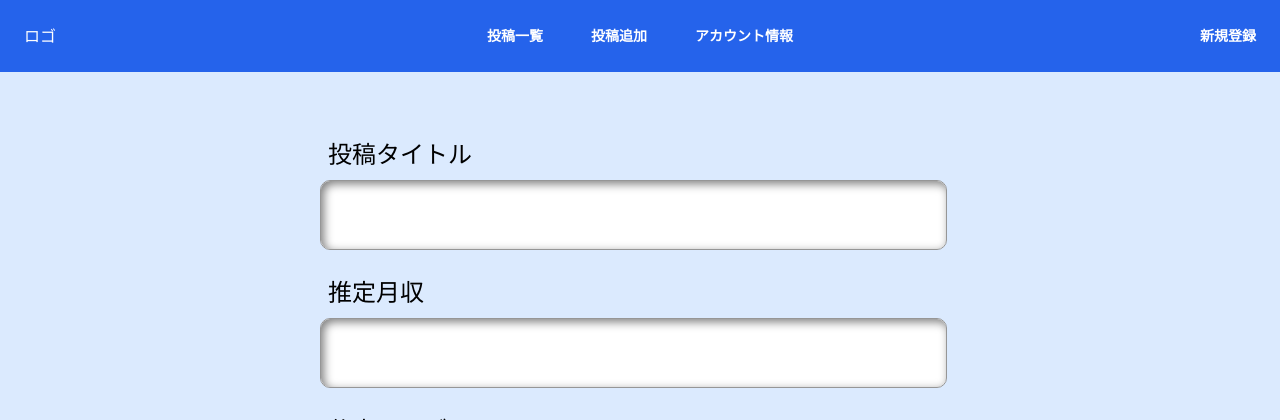
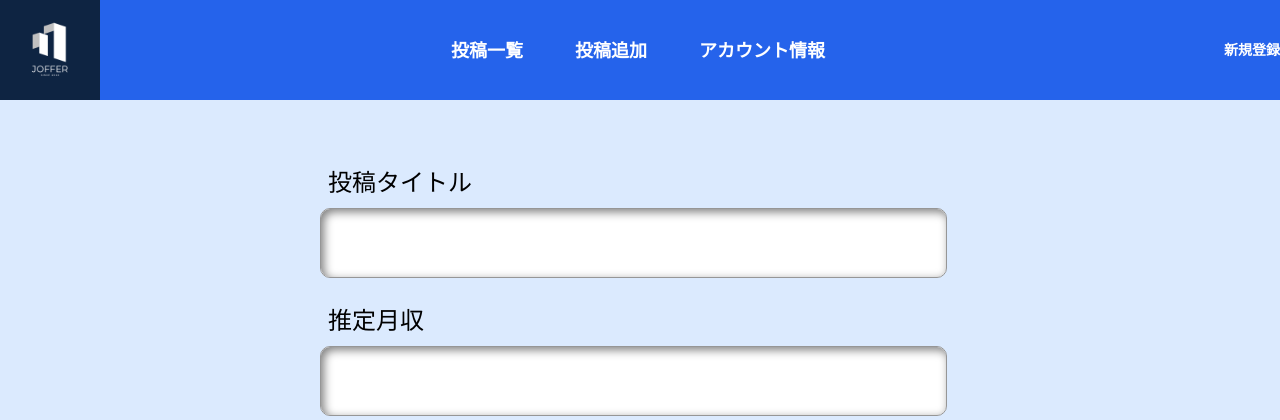
Before and after one commit to TERUZ-VTAT/TeamC_withKDG, a Flask app: template app/templates/post.html in a window 1280 px wide. Shown: the top 420 px of the page. Run offline with Flask 3, Linux system fonts and the light colour scheme; the template is opened without the code that fills it, so the values that code supplies are empty; parts of the project's set-up code (start-up, migrations or seed data) failed here and were passed over.

Commit message:
ヘッダーデザイン変更

```diff
--- a/app/templates/layout.html
+++ b/app/templates/layout.html
@@ -10,16 +10,18 @@
 
 <body class="bg-blue-100 items-center justify-center">
 	<header class="bg-blue-600">
-		<nav class="mx-auto flex max-w-7xl items-center justify-between p-6" aria-label="Global">
+		<nav class="mx-auto flex max-w-7xl items-center justify-between" aria-label="Global">
 			<div class="flex flex-1">
 				<a href="#" class="-m-1.5 p-1.5">
-					<div class="text-white">ロゴ</div>
+					<div class="logo_image">
+						<img src="{{ url_for('static', filename='/images/joffer_logo.png')}}" alt="" height="100px" width="100px">
+					</div>
 				</a>
 			</div>
 			<div class="flex gap-x-12">
-				<a href="/postlist" class="text-sm font-semibold leading-6 text-white">投稿一覧</a>
-					<a href="/post" class="text-sm font-semibold leading-6 text-white">投稿追加</a>
-				<a href="/profile" class="text-sm font-semibold leading-6 text-white">アカウント情報</a>
+				<a href="/postlist" class="text-lg font-semibold leading-6 mr-1 text-white">投稿一覧</a>
+					<a href="/post" class="text-lg font-semibold leading-6 mr-1 text-white">投稿追加</a>
+				<a href="/profile" class="text-lg font-semibold leading-6 mr-1 text-white">アカウント情報</a>
 			</div>
 			<div class="flex flex-1 justify-end">
 				{% if current_user.is_authenticated %}
@@ -31,9 +33,9 @@
 		</nav>
 	</header>
 	{% block content %}{% endblock %}
-	<div class="footer">
+	<!-- <div class="footer">
 		<h1 class="text-2xl font-bold mb-4">{% block footer %}{% endblock %}</h1>
-	</div>
+	</div> -->
 </body>
 
 </html>
```
